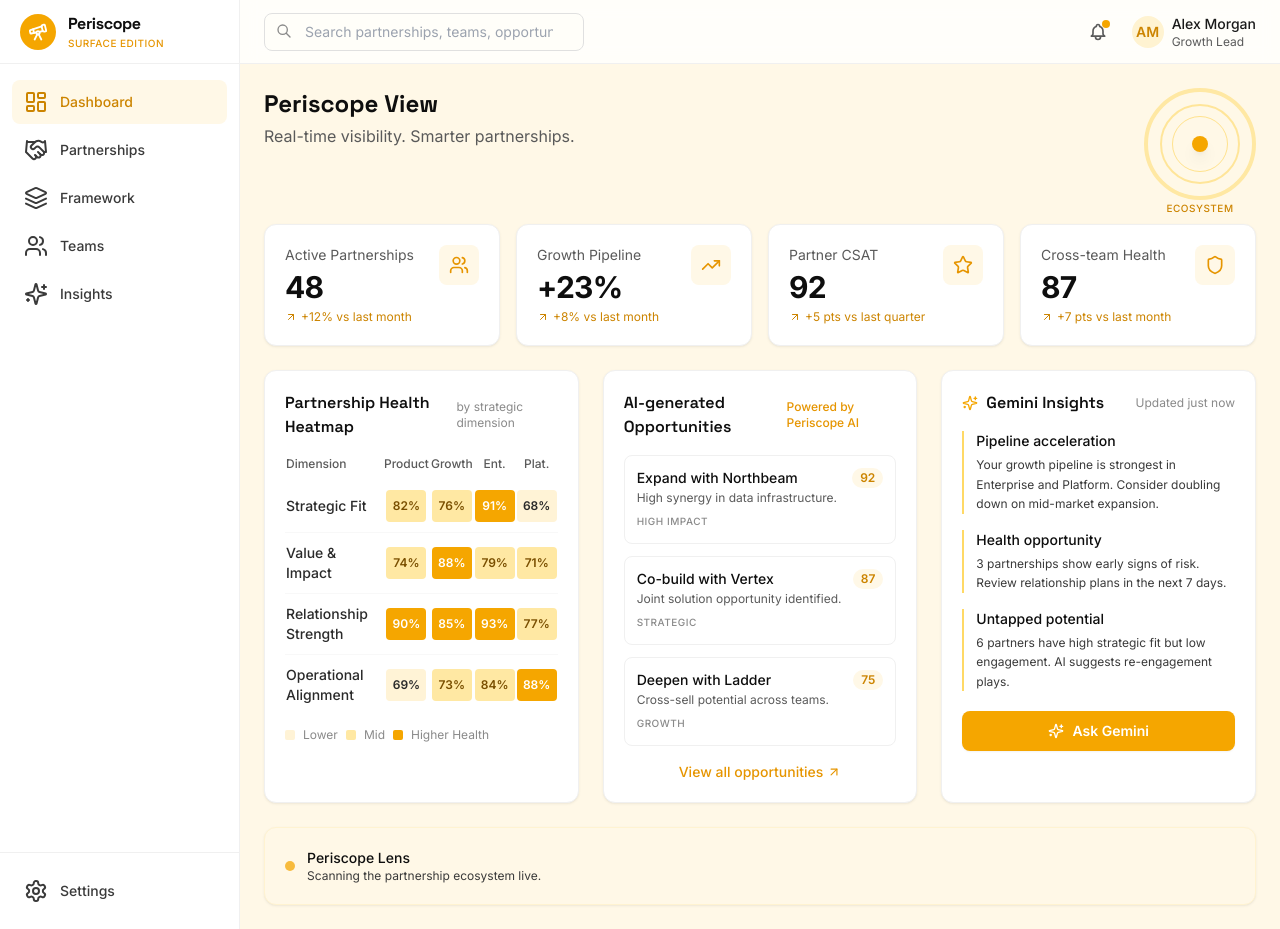
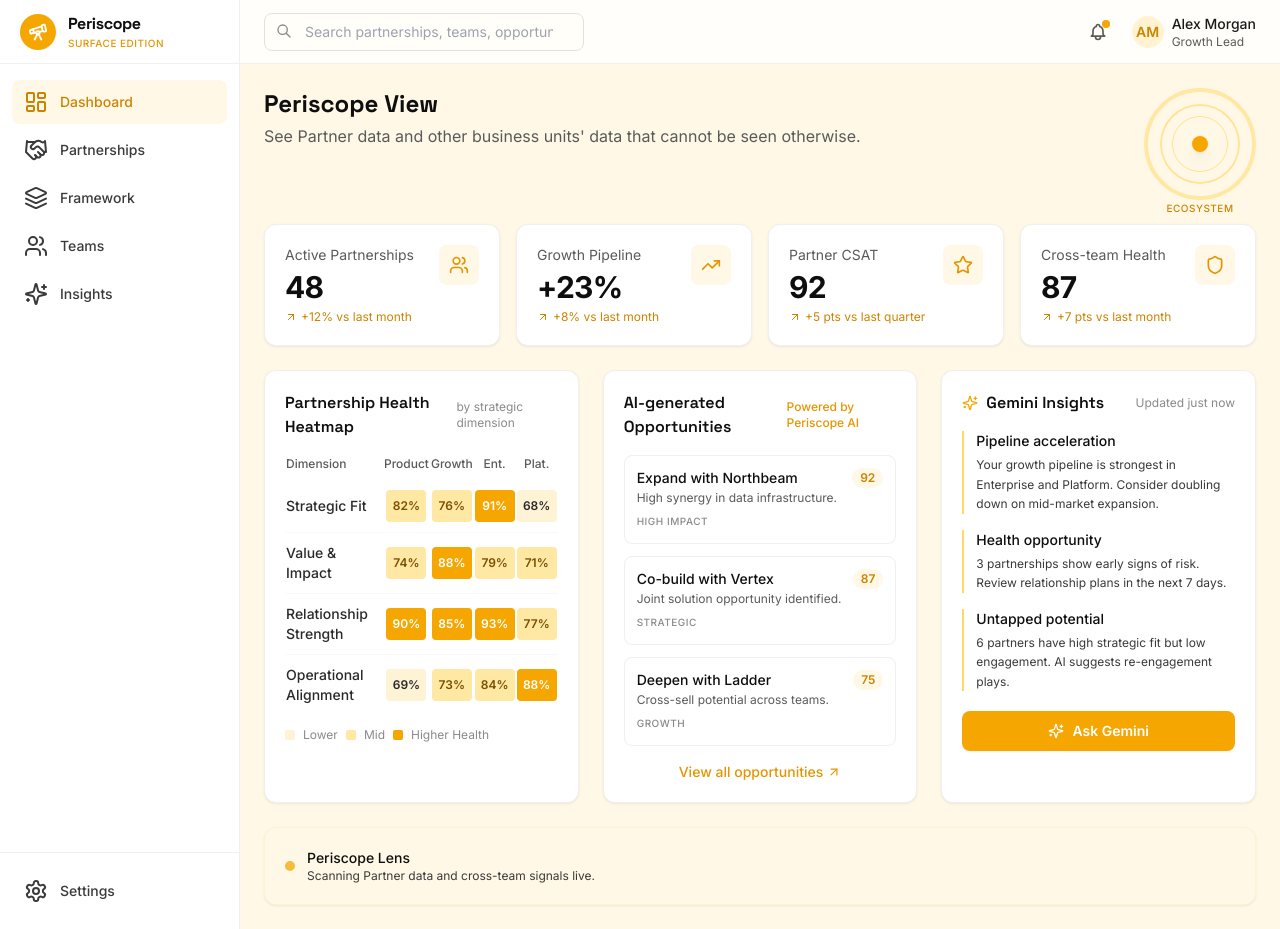
Before and after one commit to futureimadmin/periscope, a React (Vite) app in the folder frontend/: page /app in a window 1280 px wide. Built offline with nearby package versions, Linux system fonts and the light colour scheme.

Commit message:
fix(surface): update Dashboard subtitle to reflect correct value proposition

```diff
--- a/frontend/src/pages/Dashboard.tsx
+++ b/frontend/src/pages/Dashboard.tsx
@@ -70,7 +70,9 @@
       <div className="flex items-start justify-between">
         <div>
           <h1 className="font-display text-2xl font-bold text-charcoal-900">Periscope View</h1>
-          <p className="mt-1 text-charcoal-500">Real-time visibility. Smarter partnerships.</p>
+          <p className="mt-1 text-charcoal-500">
+            See Partner data and other business units' data that cannot be seen otherwise.
+          </p>
         </div>
         {/* Circular radar motif */}
         <div className="hidden lg:flex h-28 w-28 items-center justify-center rounded-full border-4 border-holden-200 bg-holden-50 relative">
@@ -204,7 +206,7 @@
         <div className="h-2.5 w-2.5 rounded-full bg-holden-500 animate-pulse" />
         <div>
           <p className="text-sm font-medium text-charcoal-900">Periscope Lens</p>
-          <p className="text-xs text-charcoal-600">Scanning the partnership ecosystem live.</p>
+          <p className="text-xs text-charcoal-600">Scanning Partner data and cross-team signals live.</p>
         </div>
       </div>
     </div>
```
